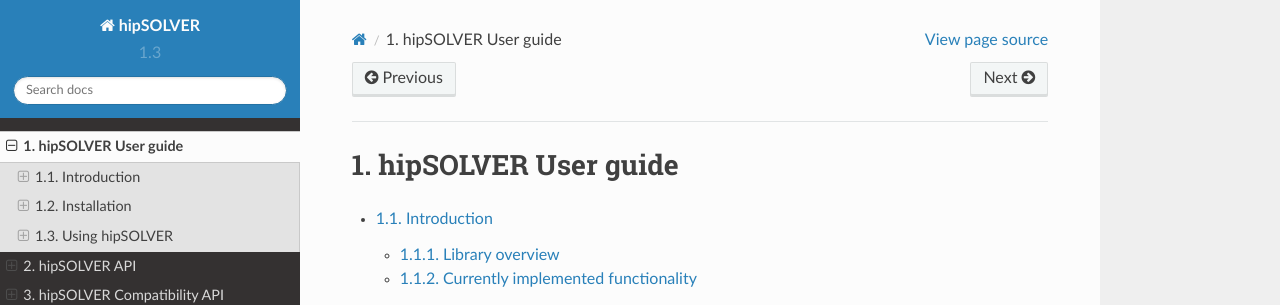
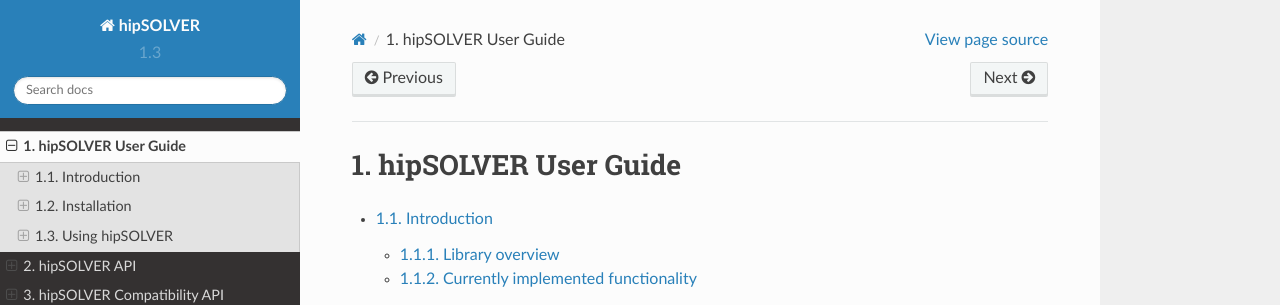
Before and after one commit to ROCm/hipSOLVER, a Sphinx documentation site: the page built from docs/source/userguide_index.rst, in a window 1280 px wide and 1092 px high. Shown: the top 305 px of the window. Built offline with Sphinx 7.4.7 and the Read the Docs theme 2.0.0, drawn with Linux system fonts in a browser that asks for light colours.

```diff
--- a/docs/source/requirements.txt
+++ b/docs/source/requirements.txt
@@ -1,6 +1,6 @@
 docutils==0.16
 sphinx==3.5.3
-sphinx_rtd_theme==0.4.3
+sphinx_rtd_theme==0.5.2
 readthedocs_sphinx_ext==2.1.4
 breathe==4.28.0
 m2r2==0.3.1
--- a/docs/source/userguide_index.rst
+++ b/docs/source/userguide_index.rst
@@ -1,6 +1,6 @@
 
 #############################
-hipSOLVER User guide
+hipSOLVER User Guide
 #############################
 
 .. toctree::
```
